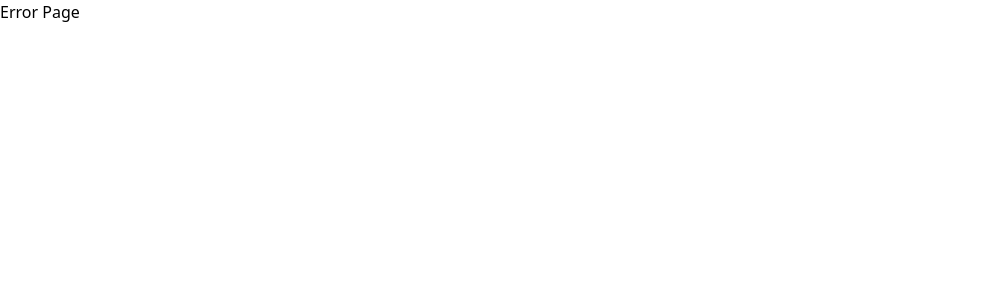
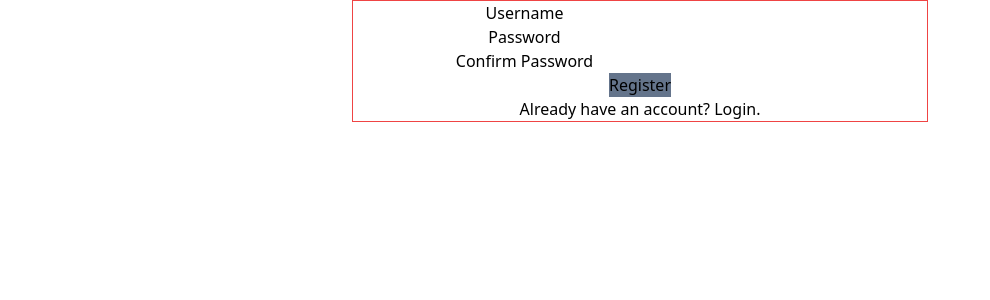
Before and after one commit to ken-ux/messaging-app, a React (Vite) app: page /register in a window 1280 px wide. Before the commit this address had no page. Shown: the top 300 px of the page, without its empty margins (0-990 px from the left). Built offline with nearby package versions, Linux system fonts and the light colour scheme.

Commit message:
Add registration page

```diff
--- /dev/null
+++ b/src/pages/RegisterPage.tsx
@@ -0,0 +1,48 @@
+import { Link } from "react-router-dom";
+
+function RegisterPage() {
+  return (
+    <main>
+      <form
+        action=""
+        className="test-border mx-auto flex max-w-xl flex-col items-center"
+      >
+        <div>
+          <label htmlFor="username">Username</label>
+          <input
+            type="text"
+            name="username"
+            id="username"
+            autoComplete="username"
+          />
+        </div>
+        <div>
+          <label htmlFor="password">Password</label>
+          <input
+            type="password"
+            name="password"
+            id="password"
+            autoComplete="new-password"
+          />
+        </div>
+        <div>
+          <label htmlFor="confirm_password">Confirm Password</label>
+          <input
+            type="password"
+            name="confirm_password"
+            id="confirm_password"
+            autoComplete="new-password"
+          />
+        </div>
+        <button type="submit" className="bg-slate-500">
+          Register
+        </button>
+        <p>
+          Already have an account? <Link to="/login">Login</Link>.
+        </p>
+      </form>
+    </main>
+  );
+}
+
+export default RegisterPage;
--- a/src/routes.tsx
+++ b/src/routes.tsx
@@ -1,6 +1,7 @@
 import App from "./App";
 import ErrorPage from "./pages/ErrorPage";
 import Login from "./pages/Login";
+import RegisterPage from "./pages/RegisterPage";
 
 const routes = [
   {
@@ -12,6 +13,10 @@ const routes = [
     path: "/login",
     element: <Login />,
   },
+  {
+    path: "/register",
+    element: <RegisterPage />,
+  },
 ];
 
 export default routes;
```
